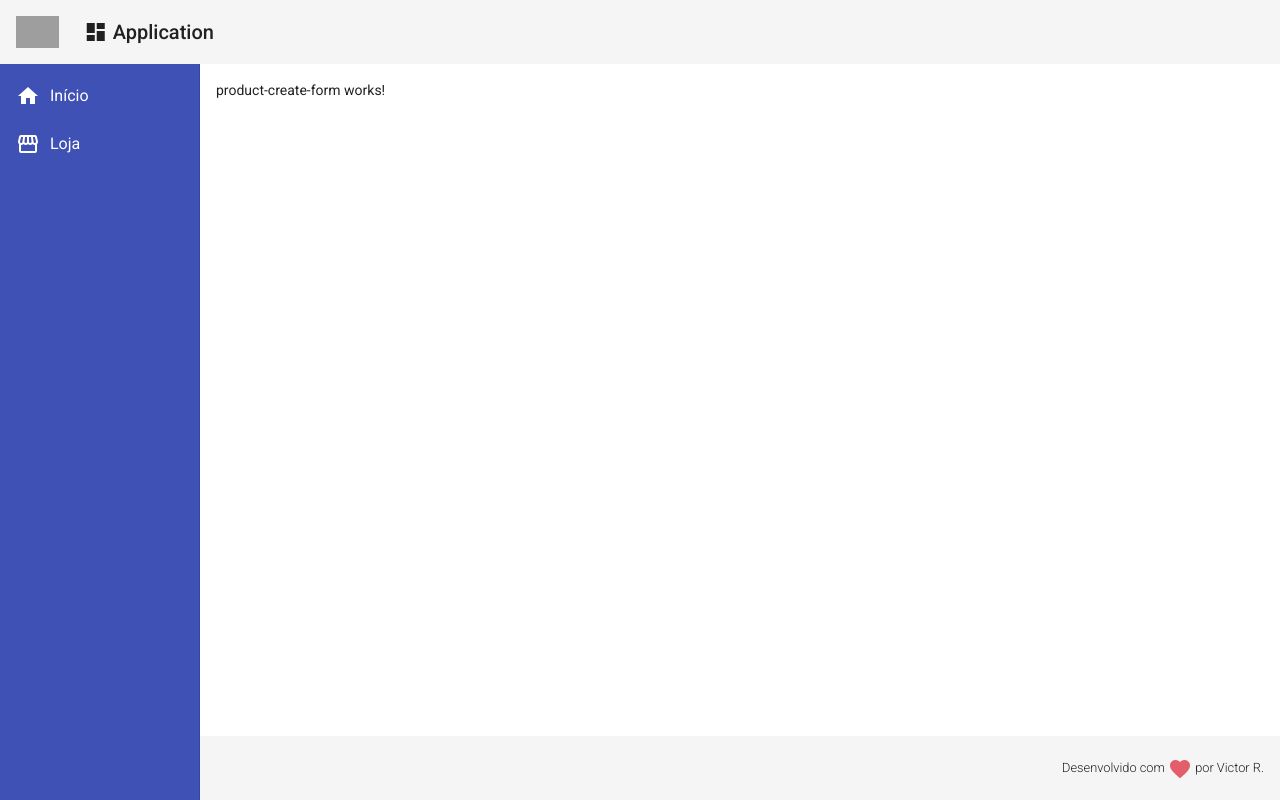
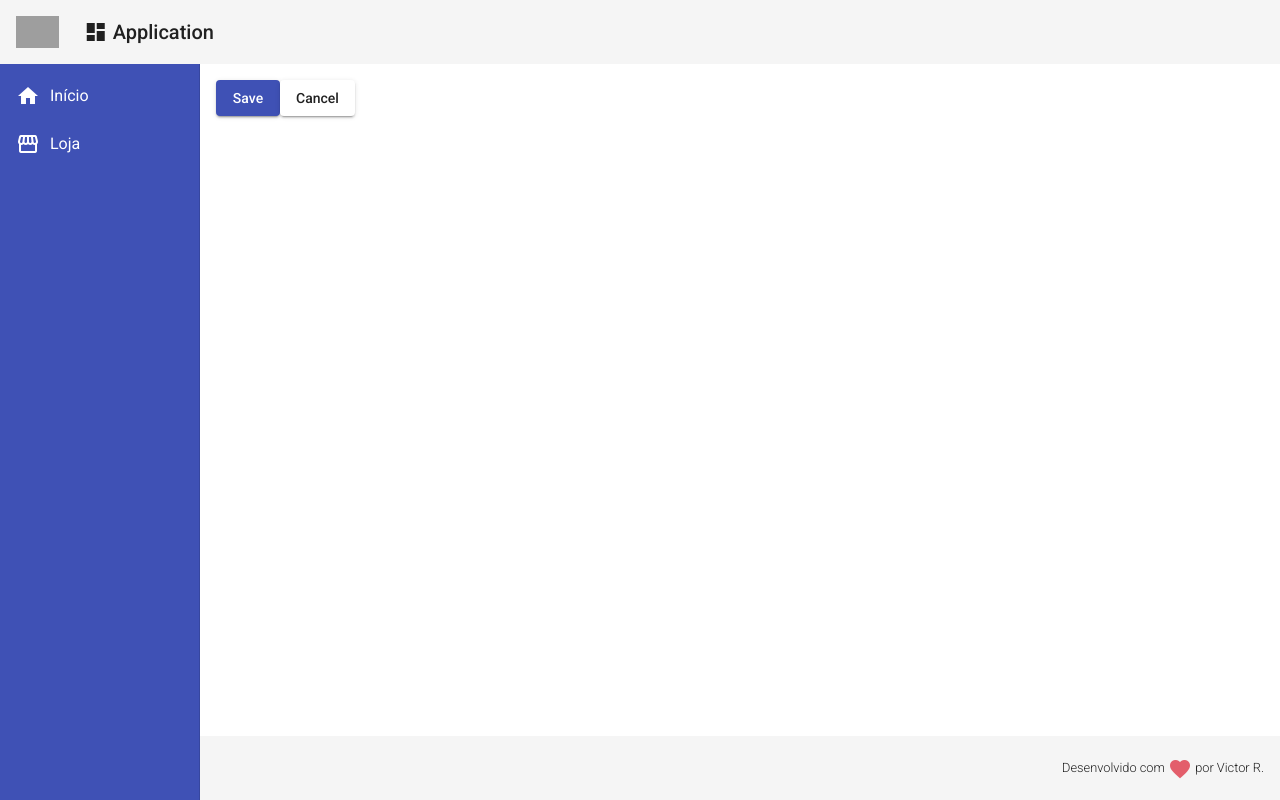
Before and after one commit to VictorRibeiro13/SimpleStoreProductsListWithAngular, an Angular app: page /products/create in a window 1280 px wide. Built offline with nearby package versions, Linux system fonts and the light colour scheme; grey boxes are pictures that could not be loaded.

Commit message:
refactor: change snackBar message and createProduct buttons

```diff
--- a/src/app/app.module.ts
+++ b/src/app/app.module.ts
@@ -17,6 +17,7 @@ import { HomeComponent } from './views/home/home.component';
 import { ProductsComponent } from './views/products/products.component';
 import { ProductCreateFormComponent } from './components/product/product-create-form/product-create-form.component';
 import { MatButtonModule } from '@angular/material/button';
+import { MatSnackBarModule } from '@angular/material/snack-bar';
 @NgModule({
   declarations: [
     AppComponent,
@@ -35,7 +36,8 @@ import { MatButtonModule } from '@angular/material/button';
     MatSidenavModule,
     MatListModule,
     MatCardModule,
-    MatButtonModule
+    MatButtonModule,
+    MatSnackBarModule
   ],
   providers: [],
   bootstrap: [AppComponent]
--- a/src/app/components/product/product-create-form/product-create-form.component.html
+++ b/src/app/components/product/product-create-form/product-create-form.component.html
@@ -1 +1,2 @@
-<p>product-create-form works!</p>
+<button mat-raised-button (click)="createProduct()" color="primary"> Save </button>
+<button mat-raised-button (click)="cancel()"> Cancel </button>
--- a/src/app/components/product/product-create-form/product-create-form.component.ts
+++ b/src/app/components/product/product-create-form/product-create-form.component.ts
@@ -1,5 +1,6 @@
 import { Component, OnInit } from '@angular/core';
-
+import { ProductService } from '../product.service';
+import { Router } from "@angular/router";
 @Component({
   selector: 'app-product-create-form',
   templateUrl: './product-create-form.component.html',
@@ -7,9 +8,15 @@ import { Component, OnInit } from '@angular/core';
 })
 export class ProductCreateFormComponent implements OnInit {
 
-  constructor() { }
+  constructor(private productService : ProductService, private router: Router) { }
 
-  ngOnInit(): void {
+  ngOnInit(): void { }
+
+  createProduct(): void {
+    this.productService.showMessage("Product Successful Created");
   }
 
+  cancel() :void {
+    this.router.navigate(['/products']);
+  }
 }
--- a/src/app/views/products/products.component.html
+++ b/src/app/views/products/products.component.html
@@ -1 +1 @@
-<button (click)="navigateToProductCreateForm()"> Create Product </button>
+<button mat-raised-button (click)="navigateToProductCreateForm()"> Create Product </button>
--- a/src/app/views/products/products.component.ts
+++ b/src/app/views/products/products.component.ts
@@ -8,17 +8,12 @@ import { Router } from '@angular/router';
 })
 export class ProductsComponent implements OnInit {
 
-  private _router : Router;
+  constructor(private router: Router) { }
 
-  constructor(private router: Router) {
-    this._router = router;
-  }
-
-  ngOnInit(): void {
-  }
+  ngOnInit(): void { }
 
   navigateToProductCreateForm() {
-    this._router.navigate(['/products/create'])
+    this.router.navigate(['/products/create'])
   }
 
 }
```
